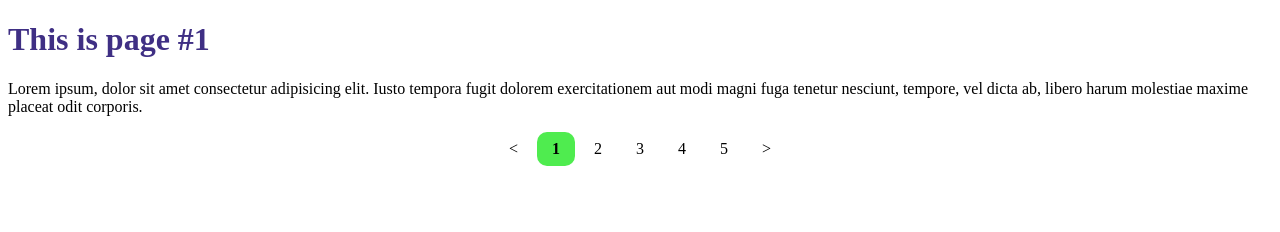
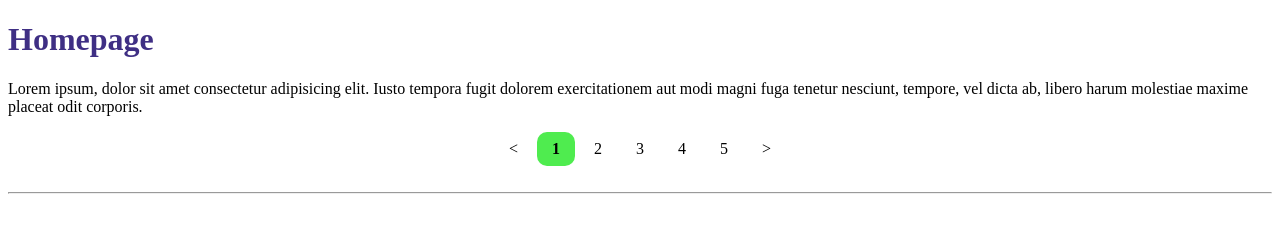
Before and after one commit to capbybara/about, a plain HTML site: page index.html in a window 1280 px wide. Drawn offline with Linux system fonts and the light colour scheme.

Commit message:
Update index.html

```diff
--- a/index.html
+++ b/index.html
@@ -6,8 +6,8 @@
 
 </head>
 <body>
-    <h1>This is page #1</h1>
-
+    <header>
+    <h1>Homepage</h1>
     <p>Lorem ipsum, dolor sit amet consectetur adipisicing elit. Iusto tempora fugit dolorem exercitationem aut modi magni fuga tenetur nesciunt, tempore, vel dicta ab, libero harum molestiae maxime placeat odit corporis.</p>
 
     <div class="pagination">
@@ -18,8 +18,9 @@
         <a href="page4.html">4</a>
         <a href="page5.html">5</a>
         <a href="page2.html">></a>
-
     </div>
+    </header><br>
+    <hr>
 </body>
 
 </html>
```
